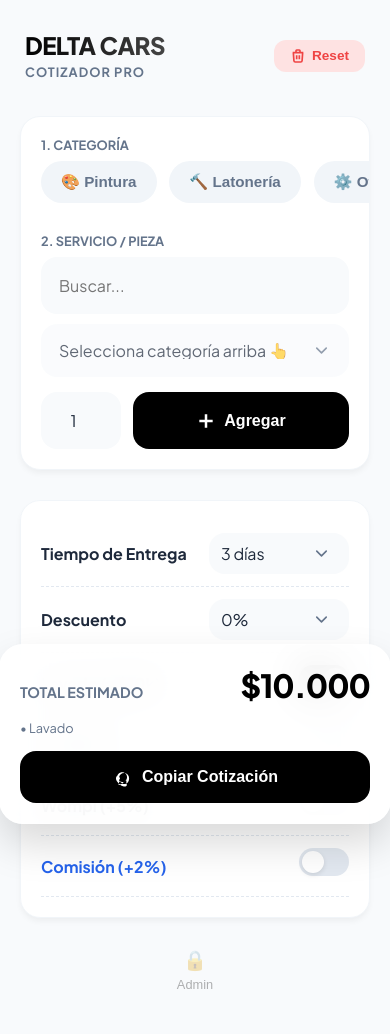
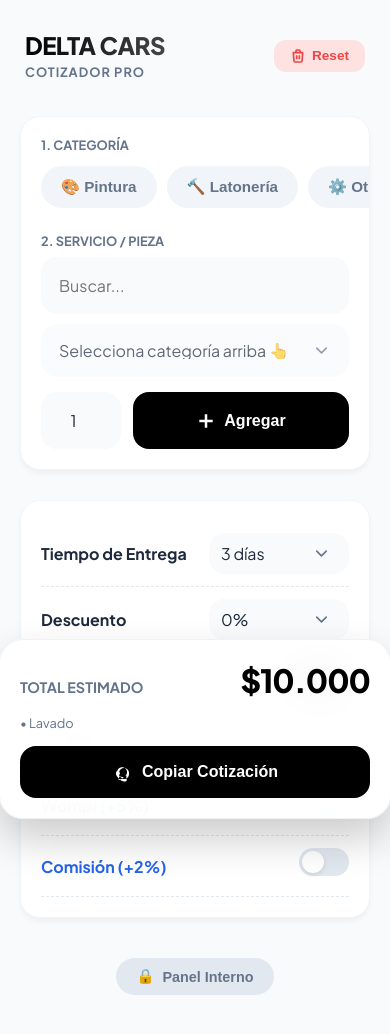
Before and after one commit to nicoding44/cotizador-delta-cars, a plain HTML site: page index.html in a window 390 px wide. Drawn offline with Linux system fonts and the light colour scheme.

Commit message:
Update theme color and adjust layout styles

```diff
--- a/index.html
+++ b/index.html
@@ -3,20 +3,19 @@
 <head>
     <meta charset="UTF-8">
     <meta name="viewport" content="width=device-width, initial-scale=1.0, maximum-scale=1.0, user-scalable=no">
-    <meta name="theme-color" content="#ffffff">
+    <meta name="theme-color" content="#f8fafc">
     <title>Cotizador Delta Cars</title>
     <link href="https://fonts.googleapis.com/css2?family=Plus+Jakarta+Sans:wght@400;500;700;800&display=swap" rel="stylesheet">
     <style>
         :root {
             --primary: #000000;
-            --accent: #2563eb; /* Azul moderno */
+            --accent: #2563eb;
             --bg-page: #f8fafc;
             --card-bg: #ffffff;
             --text-main: #1e293b;
             --text-muted: #64748b;
             --border-radius: 20px;
             --shadow-sm: 0 4px 6px -1px rgba(0, 0, 0, 0.05);
-            --shadow-lg: 0 20px 25px -5px rgba(0, 0, 0, 0.05);
             --danger: #ef4444;
             --success: #10b981;
 
@@ -31,18 +30,21 @@
             background-color: var(--bg-page);
             color: var(--text-main);
             margin: 0;
-            padding: 20px 20px 160px 20px; /* Padding bottom extra para el footer */
+            /* Suficiente padding bottom para que el footer no tape nada */
+            padding: 20px 20px 180px 20px;
             min-height: 100vh;
             display: flex;
             justify-content: center;
             align-items: flex-start;
             box-sizing: border-box;
+            -webkit-font-smoothing: antialiased;
         }
 
         .container {
             width: 100%;
             max-width: 480px;
             margin: 0 auto;
+            position: relative;
         }
 
         /* HEADER */
@@ -88,7 +90,7 @@
         }
         .btn-reset:active { transform: scale(0.95); }
 
-        /* CARDS & INPUTS */
+        /* CARDS */
         .card {
             background: var(--card-bg);
             border-radius: var(--border-radius);
@@ -107,21 +109,23 @@
             text-transform: uppercase;
         }
 
-        /* CATEGORY CHIPS */
+        /* CATEGORY CHIPS (CORREGIDO) */
         .category-scroll {
+            display: flex; /* Flexbox para mejor alineación */
+            gap: 10px;
             overflow-x: auto;
-            white-space: nowrap;
-            padding-bottom: 10px;
-            margin: 0 -20px 20px -20px; /* Desbordar margen */
-            padding-left: 20px; /* Compensar */
-            scrollbar-width: none;
+            /* Padding right 20px para que el último item no se corte */
+            padding: 5px 20px 15px 20px;
+            /* Margen negativo para pegar al borde de pantalla */
+            margin: 0 -20px 10px -20px;
+            scrollbar-width: none; /* Firefox */
+            -webkit-overflow-scrolling: touch; /* Smooth iOS */
         }
-        .category-scroll::-webkit-scrollbar { display: none; }
+        .category-scroll::-webkit-scrollbar { display: none; } /* Chrome/Safari */
 
         .chip {
-            display: inline-block;
+            flex: 0 0 auto; /* No encoger */
             padding: 12px 20px;
-            margin-right: 10px;
             background: #f1f5f9;
             color: var(--text-muted);
             border-radius: 50px;
@@ -129,14 +133,14 @@
             font-size: 0.95rem;
             border: none;
             cursor: pointer;
-            transition: all 0.3s cubic-bezier(0.25, 0.8, 0.25, 1);
+            transition: all 0.2s ease;
         }
 
         .chip.active {
             background: var(--primary);
             color: #fff;
             box-shadow: 0 4px 12px rgba(0,0,0,0.2);
-            transform: scale(1.05);
+            transform: scale(1.02);
         }
 
         /* INPUTS */
@@ -168,7 +172,7 @@
             box-shadow: 0 0 0 4px rgba(0,0,0,0.05);
         }
 
-        /* ADD SECTION */
+        /* ADD BUTTON */
         .add-row {
             display: flex;
             gap: 12px;
@@ -263,11 +267,8 @@
             cursor: pointer;
         }
 
-        /* TOGGLES & EXTRAS */
-        .extras-container {
-            margin-top: 30px;
-        }
-
+        /* TOGGLES */
+        .extras-container { margin-top: 30px; }
         .setting-row {
             display: flex;
             justify-content: space-between;
@@ -275,38 +276,18 @@
             padding: 12px 0;
             border-bottom: 1px dashed #e2e8f0;
         }
+        .setting-label { font-weight: 600; color: var(--text-main); }
 
-        .setting-label {
-            font-weight: 600;
-            color: var(--text-main);
-        }
-
-        /* IOS SWITCH */
-        .switch {
-            position: relative;
-            display: inline-block;
-            width: 50px;
-            height: 28px;
-        }
+        /* SWITCH */
+        .switch { position: relative; display: inline-block; width: 50px; height: 28px; }
         .switch input { opacity: 0; width: 0; height: 0; }
         .slider {
-            position: absolute;
-            cursor: pointer;
-            top: 0; left: 0; right: 0; bottom: 0;
-            background-color: #e2e8f0;
-            transition: .4s;
-            border-radius: 34px;
+            position: absolute; cursor: pointer; top: 0; left: 0; right: 0; bottom: 0;
+            background-color: #e2e8f0; transition: .4s; border-radius: 34px;
         }
         .slider:before {
-            position: absolute;
-            content: "";
-            height: 22px;
-            width: 22px;
-            left: 3px;
-            bottom: 3px;
-            background-color: white;
-            transition: .4s cubic-bezier(0.34, 1.56, 0.64, 1);
-            border-radius: 50%;
+            position: absolute; content: ""; height: 22px; width: 22px; left: 3px; bottom: 3px;
+            background-color: white; transition: .4s; border-radius: 50%;
             box-shadow: 0 2px 5px rgba(0,0,0,0.1);
         }
         input:checked + .slider { background-color: var(--primary); }
@@ -315,18 +296,18 @@
         /* FOOTER */
         .sticky-footer {
             position: fixed;
-            bottom: 20px;
+            bottom: 25px;
             left: 50%;
             transform: translateX(-50%);
             width: calc(100% - 40px);
             max-width: 460px;
-            background: rgba(255, 255, 255, 0.9);
+            background: rgba(255, 255, 255, 0.95);
             backdrop-filter: blur(20px);
             -webkit-backdrop-filter: blur(20px);
-            border: 1px solid rgba(255,255,255,0.5);
+            border: 1px solid rgba(0,0,0,0.05);
             border-radius: 24px;
             padding: 20px;
-            box-shadow: 0 20px 40px rgba(0,0,0,0.15);
+            box-shadow: 0 20px 40px rgba(0,0,0,0.2);
             z-index: 100;
             transition: 0.4s cubic-bezier(0.175, 0.885, 0.32, 1.275);
         }
@@ -374,22 +355,30 @@
         }
         .btn-whatsapp:active { transform: scale(0.98); background: #333; }
 
-        /* PROFIT PANEL (DARK MODE DASHBOARD) */
+        /* PROFIT PANEL (CORREGIDO) */
         .profit-toggle {
             text-align: center;
-            margin-top: 30px;
-            margin-bottom: 30px;
+            margin-top: 40px;
+            margin-bottom: 80px; /* Margen para que no quede detrás del footer */
+            position: relative;
+            z-index: 10;
         }
 
         .btn-lock {
-            background: none;
+            background: #e2e8f0; /* Fondo sutil para que se vea */
             border: none;
-            font-size: 1.2rem;
-            opacity: 0.3;
+            padding: 10px 20px;
+            border-radius: 30px;
+            font-size: 0.9rem;
+            color: #64748b;
             cursor: pointer;
             transition: 0.3s;
+            display: inline-flex;
+            align-items: center;
+            gap: 8px;
+            font-weight: 600;
         }
-        .btn-lock:hover { opacity: 1; transform: scale(1.1); }
+        .btn-lock:hover { background: #cbd5e1; transform: scale(1.05); }
 
         .profit-dashboard {
             background: var(--dark-bg);
@@ -397,9 +386,11 @@
             padding: 25px;
             color: var(--dark-text);
             box-shadow: 0 20px 40px -10px rgba(0,0,0,0.3);
-            margin-top: 10px;
+            margin-top: 20px;
+            margin-bottom: 50px; /* Extra espacio abajo del panel */
             animation: expandPanel 0.4s ease;
             overflow: hidden;
+            border: 1px solid #334155;
         }
 
         .dashboard-header {
@@ -585,7 +576,7 @@
 
     <div class="profit-toggle">
         <button class="btn-lock" onclick="toggleProfitPanel()">
-            🔒 <span style="font-size: 0.8rem; display:block; margin-top:5px;">Admin</span>
+            🔒 <span>Panel Interno</span>
         </button>
     </div>
 
@@ -665,7 +656,10 @@
         const panel = document.getElementById('profit-panel');
         panel.classList.toggle('hidden');
         if(!panel.classList.contains('hidden')){
-            panel.scrollIntoView({ behavior: 'smooth', block: 'center' });
+            // Pequeño delay para que la animación fluya
+            setTimeout(() => {
+                panel.scrollIntoView({ behavior: 'smooth', block: 'end' });
+            }, 100);
         }
     }
 
@@ -695,7 +689,7 @@
             document.getElementById('search-input').disabled = true;
             document.getElementById('search-input').value = "";
             document.getElementById('finish-group').classList.add('hidden');
-            document.getElementById('profit-panel').classList.add('hidden'); // Ocultar panel
+            document.getElementById('profit-panel').classList.add('hidden');
 
             renderCart();
         }
```
